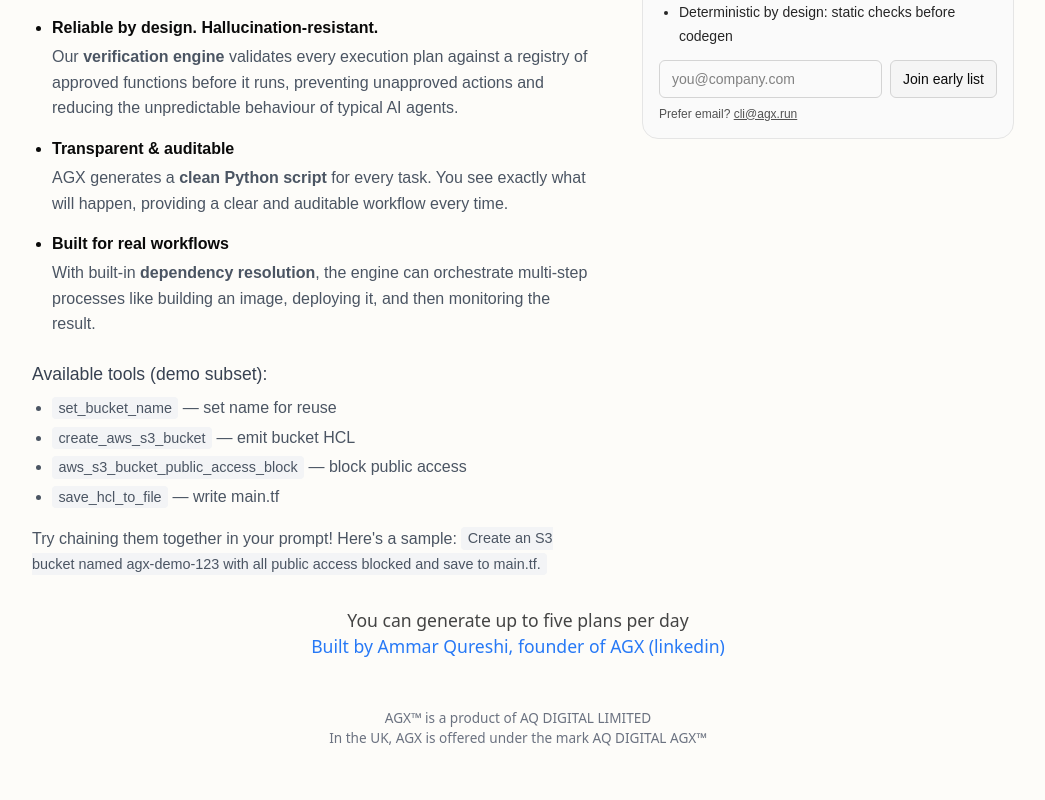
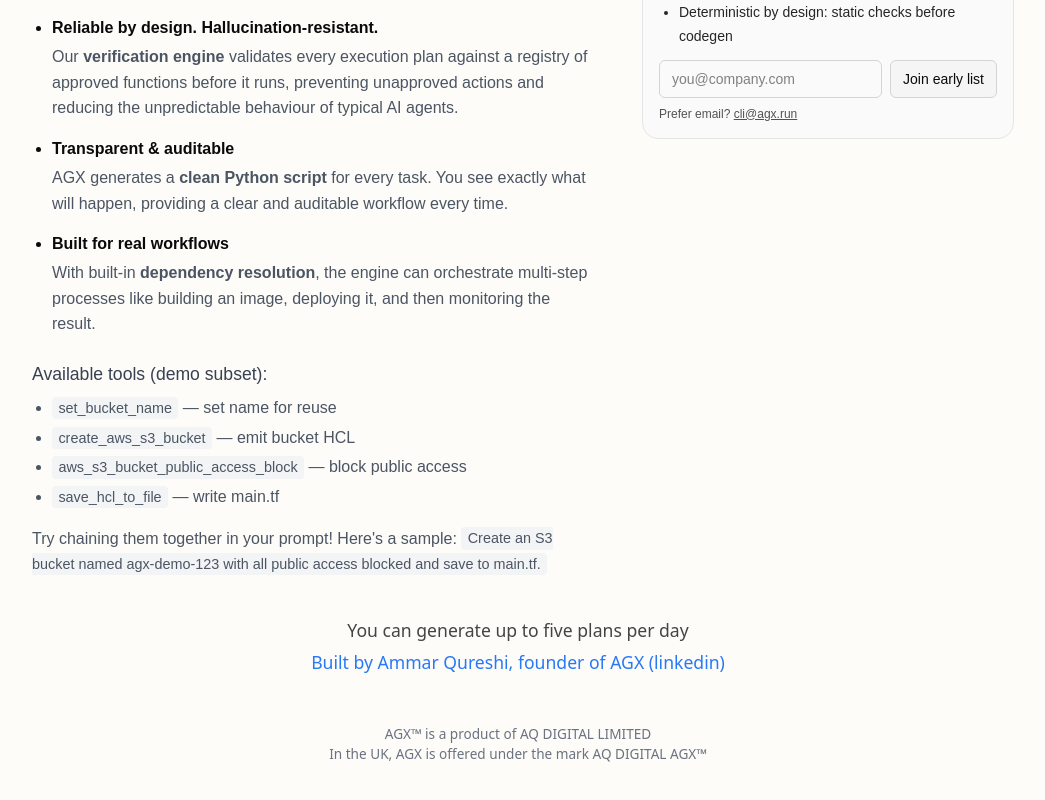
Before and after one commit to AmmarQuresh1/AGX, a Next.js app in the folder agx_frontend/: page / in a window 1280 px wide. Shown: the part 1496-2296 px from the top of the page, without its empty margins (122-1167 px from the left). Built offline with nearby package versions, Linux system fonts and the light colour scheme.

Commit message:
update spacing

```diff
--- a/agx_frontend/app/page.tsx
+++ b/agx_frontend/app/page.tsx
@@ -482,7 +482,7 @@
           </div>
         </div>
         {/*footer*/}
-        <p style={{ marginTop: 30, color: "#444", fontSize: "1.1rem", textAlign:"center"}}>
+        <p style={{ marginTop: 40, marginBottom: 6, color: "#444", fontSize: "1.1rem", textAlign:"center"}}>
           You can generate up to five plans per day
         </p>
         <a href="https://www.linkedin.com/in/ammar-qureshi-083831274" style={{color: "#2779F6", fontSize: "1.1rem"}}>Built by Ammar Qureshi, founder of AGX (linkedin)</a>
```
